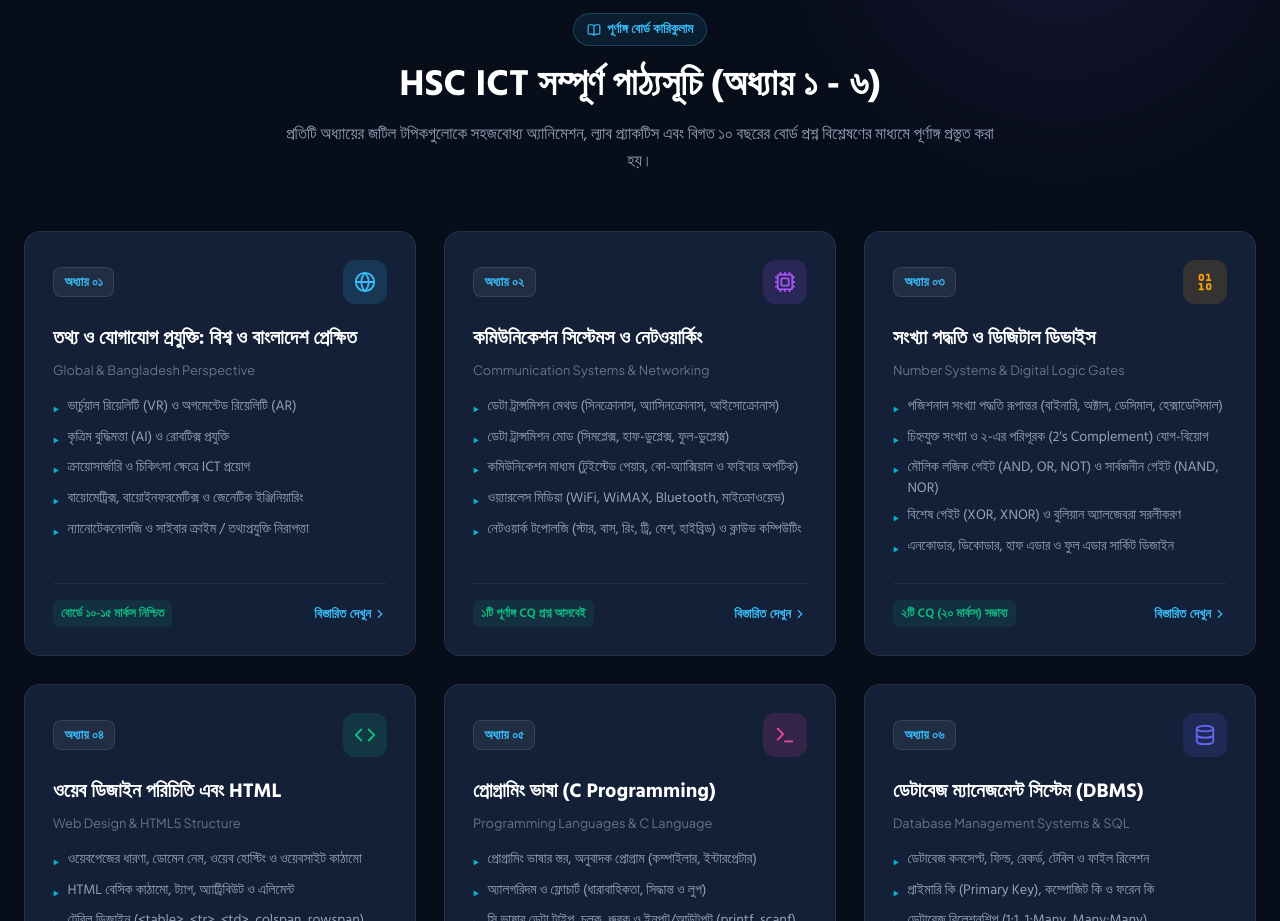
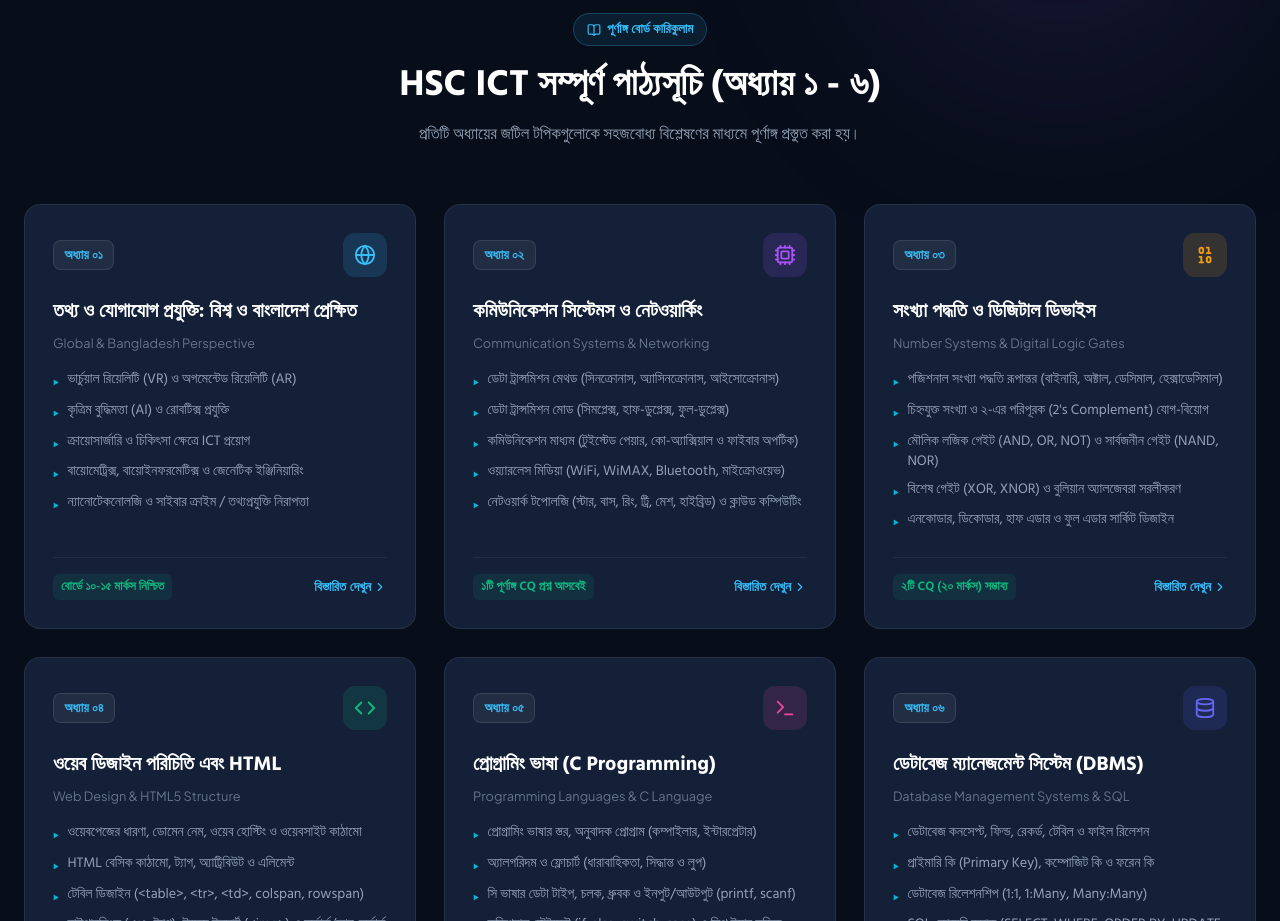
Before and after one commit to marufjarvis/coaching-pro, a React (Vite) app: page / in a window 1280 px wide. Shown: the part 900-1821 px from the top of the page. Built offline with nearby package versions, Linux system fonts and the light colour scheme; no server answers.

Commit message:
fix(landing): update chapter section subtitle text per user request

```diff
--- a/src/LandingPage.jsx
+++ b/src/LandingPage.jsx
@@ -819,8 +819,8 @@ function LandingPage({
             </h2>
             <p className="lp-section-subtitle">
               {isEn
-                ? 'Complex concepts in each chapter are made intuitive with animations, hands-on lab sessions, and 10 years of board question analysis.'
-                : 'প্রতিটি অধ্যায়ের জটিল টপিকগুলোকে সহজবোধ্য অ্যানিমেশন, ল্যাব প্র্যাকটিস এবং বিগত ১০ বছরের বোর্ড প্রশ্ন বিশ্লেষণের মাধ্যমে পূর্ণাঙ্গ প্রস্তুত করা হয়।'}
+                ? 'Complex concepts in each chapter are thoroughly prepared through intuitive and comprehensive analysis.'
+                : 'প্রতিটি অধ্যায়ের জটিল টপিকগুলোকে সহজবোধ্য বিশ্লেষণের মাধ্যমে পূর্ণাঙ্গ প্রস্তুত করা হয়।'}
             </p>
           </div>
 
```
